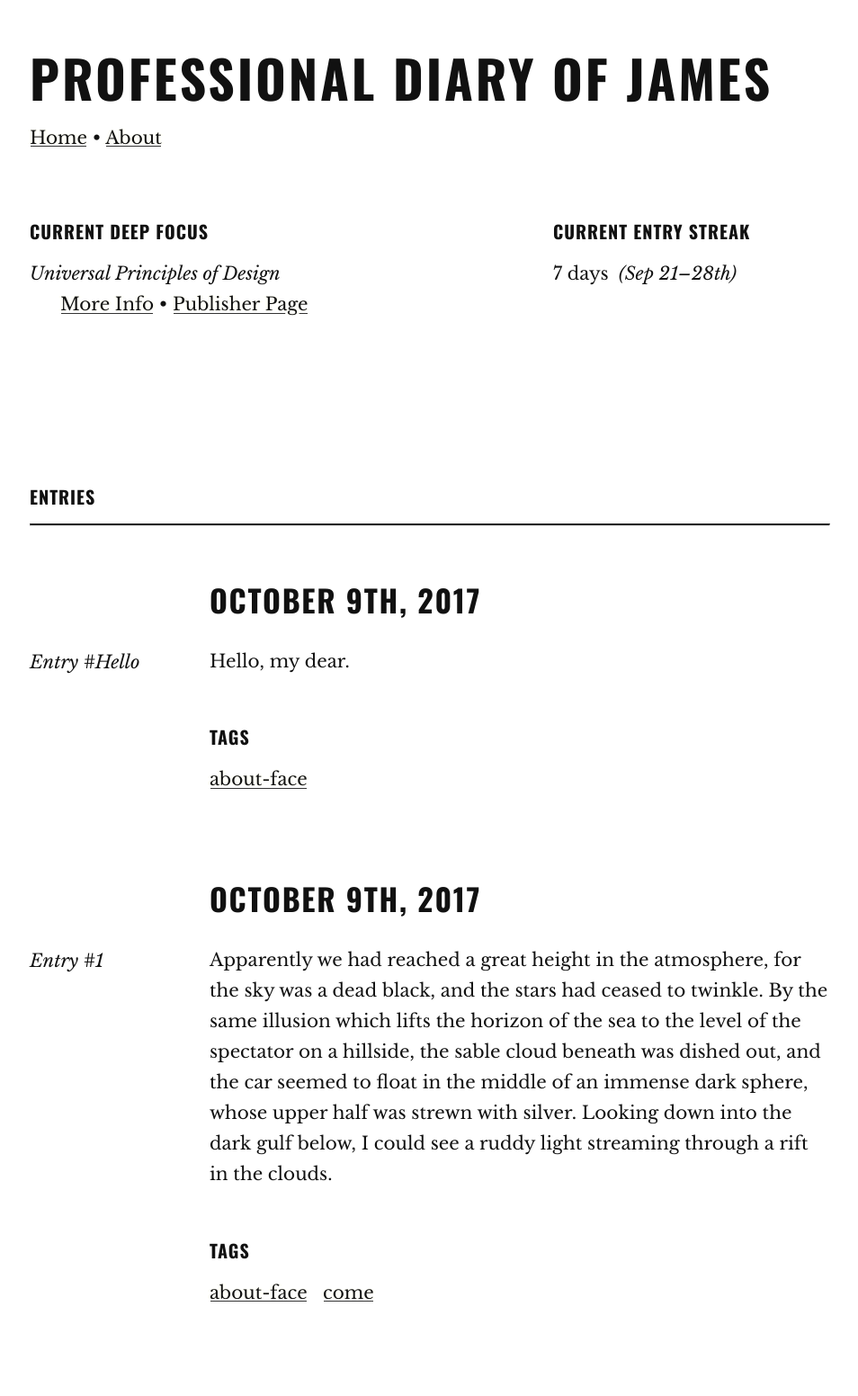
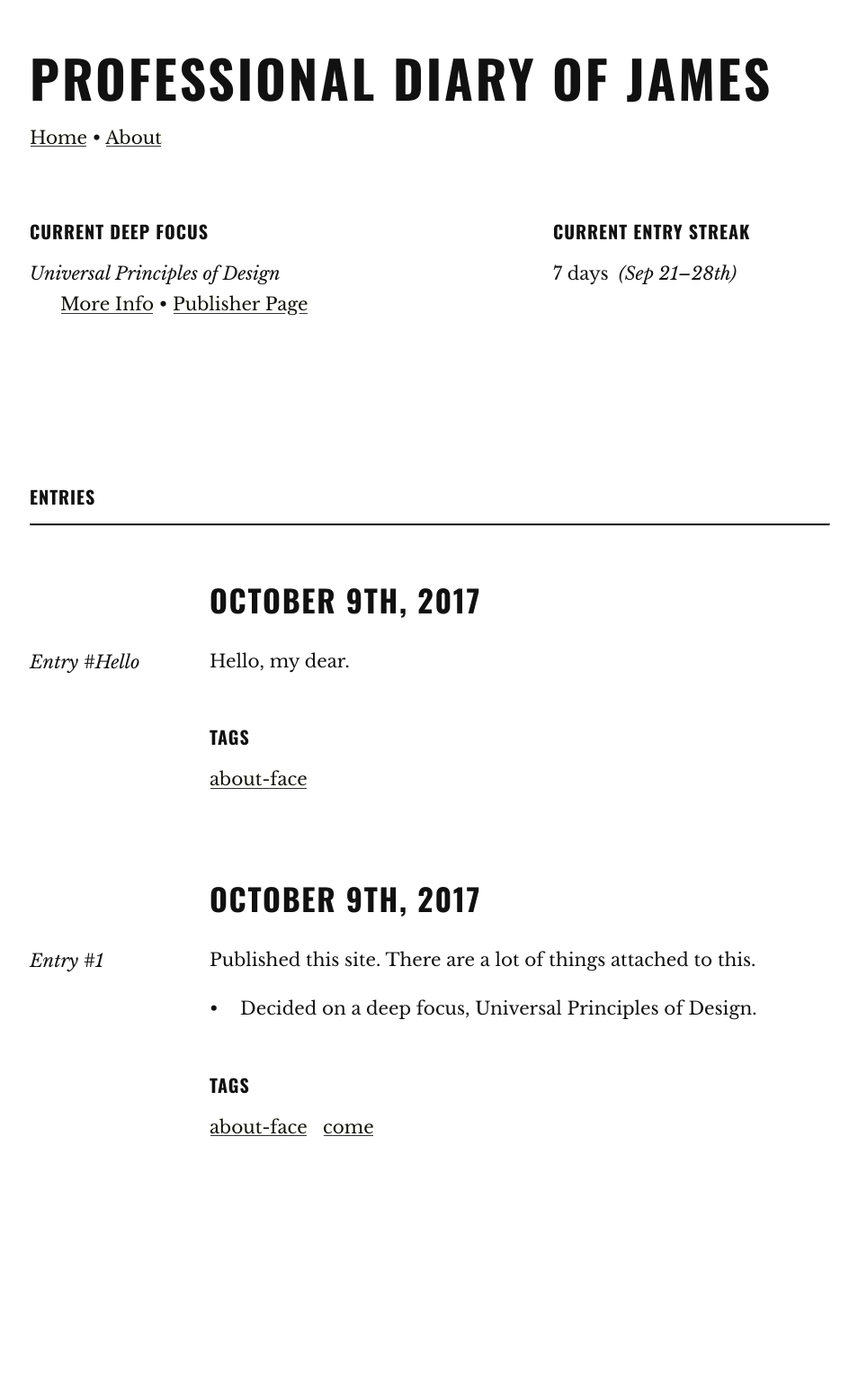
Before and after one commit to jpex/log, a Jekyll site: the page built from index.html, in a window 1280 px wide. Shown: the whole page at 90% size, without its empty margins (162-1116 px from the left). Built offline with Jekyll 4.4.1, drawn with Linux system fonts in a browser that asks for light colours; the list of posts is cut into pages by our own code; after the commit the page ends 1368 px from its top, so only the background shows below that.

Commit message:
if you could

```diff
--- a/_layouts/tag.html
+++ b/_layouts/tag.html
@@ -10,7 +10,7 @@
       <div class="post">
         <ul>
           {% for post in site.tags[page.tag] %}
-            <li><a href="{{ post.url }}">{{ post.title }}</a> ({{ post.date | date_to_string }})<br>
+            <li><a href="{{ site.baseurl }}/{{ post.url }}">{{ post.title }}</a> ({{ post.date | date_to_string }})<br>
               {{ post.description }}
             </li>
           {% endfor %}
--- a/_posts/2017-10-09-1.md
+++ b/_posts/2017-10-09-1.md
@@ -2,4 +2,6 @@
 tags: about-face come
 ---
 
-Apparently we had reached a great height in the atmosphere, for the sky was a dead black, and the stars had ceased to twinkle. By the same illusion which lifts the horizon of the sea to the level of the spectator on a hillside, the sable cloud beneath was dished out, and the car seemed to float in the middle of an immense dark sphere, whose upper half was strewn with silver. Looking down into the dark gulf below, I could see a ruddy light streaming through a rift in the clouds.
+Published this site. There are a lot of things attached to this.
+
+* Decided on a deep focus, *Universal Principles of Design*.
--- a/index.html
+++ b/index.html
@@ -1,6 +1,5 @@
 ---
 title: Me
-tags: about-face
 ---
 
 <div class="wrapper-header">
--- a/tag/upd.md
+++ b/tag/upd.md
@@ -4,4 +4,4 @@
 tag: upd
 ---
 
-![Universal Principles of Design Book Cover](/images/upd-cover.jpg)
+![Universal Principles of Design Book Cover]({{ site.baseurl }}/images/upd-cover.jpg)
```
Also changed, not shown: tag/about-face.md (deleted, +0 -5 lines), 4 other files.
